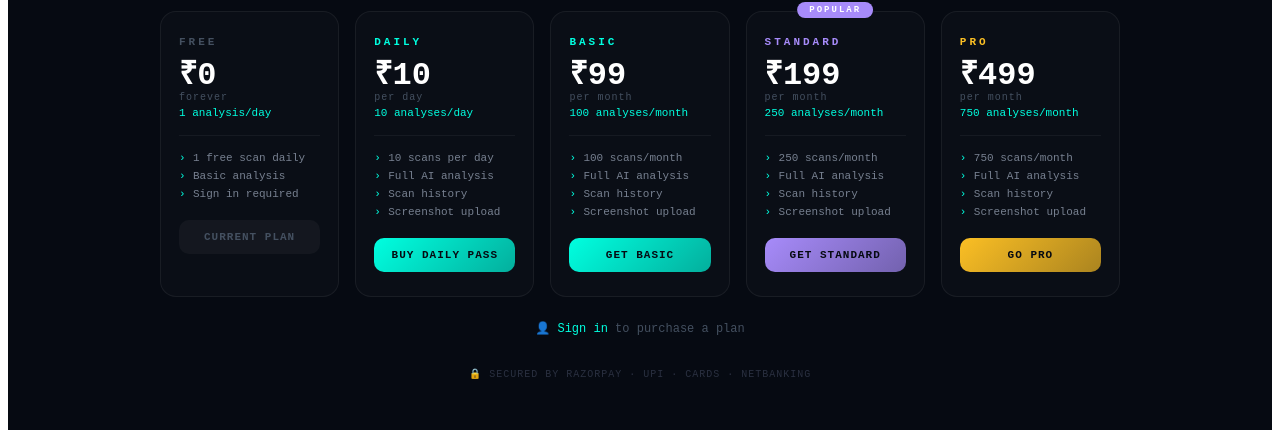
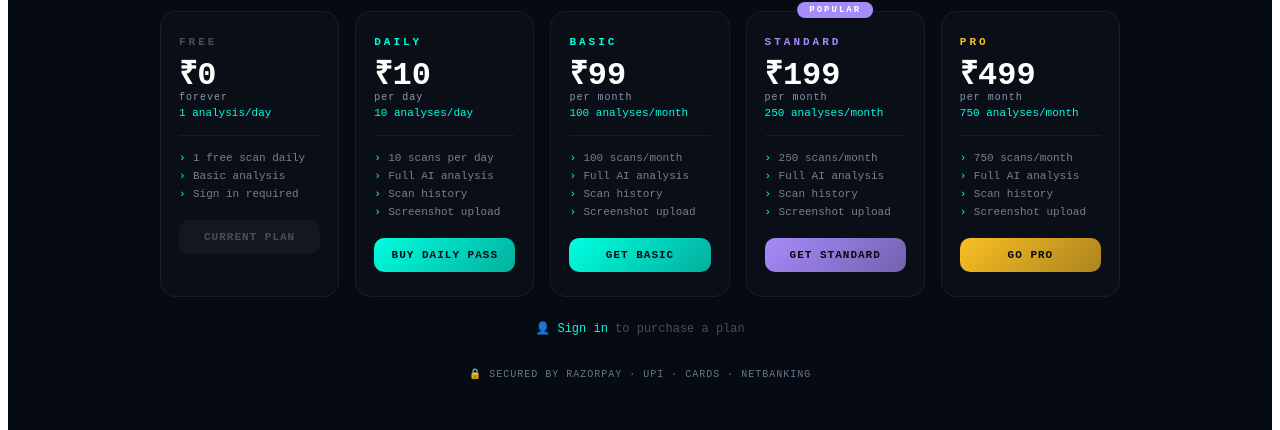
Before and after one commit to morningstar011201/truthscan, a Next.js app: page /pricing in a window 1280 px wide. Shown: the part 203-633 px from the top of the page. Built offline with nearby package versions, Linux system fonts and the light colour scheme; no server answers.

Commit message:
Update pricing.js

```diff
--- a/pages/pricing.js
+++ b/pages/pricing.js
@@ -202,7 +202,7 @@ export default function PricingPage() {
                 {plan.popular && <div style={s.popularBadge}>POPULAR</div>}
                 <div style={{ fontSize: 11, letterSpacing: 3, color: plan.color, fontWeight: 900, marginBottom: 12 }}>{plan.name}</div>
                 <div style={s.price}>{plan.label}</div>
-                <div style={{ fontSize: 10, color: "#445060", letterSpacing: 1, marginBottom: 4 }}>{plan.period}</div>
+                <div style={{ fontSize: 10, color: "#8899aa", letterSpacing: 1, marginBottom: 4 }}>{plan.period}</div>
                 <div style={{ fontSize: 11, color: "#00ffe0", marginBottom: 16, paddingBottom: 16, borderBottom: "1px solid rgba(255,255,255,0.05)" }}>{plan.analyses}</div>
                 <ul style={s.featureList}>
                   {plan.features.map((f, i) => (
@@ -237,7 +237,7 @@ export default function PricingPage() {
           </div>
         )}
 
-        <div style={{ textAlign: "center", marginTop: 32, fontSize: 10, color: "#2a3040", letterSpacing: 1 }}>
+        <div style={{ textAlign: "center", marginTop: 32, fontSize: 10, color: "#667788", letterSpacing: 1 }}>
           🔒 SECURED BY RAZORPAY · UPI · CARDS · NETBANKING
         </div>
       </div>
```
